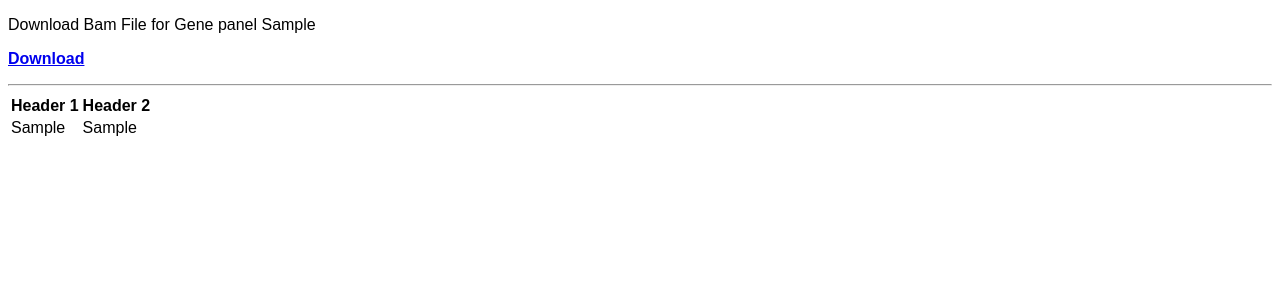
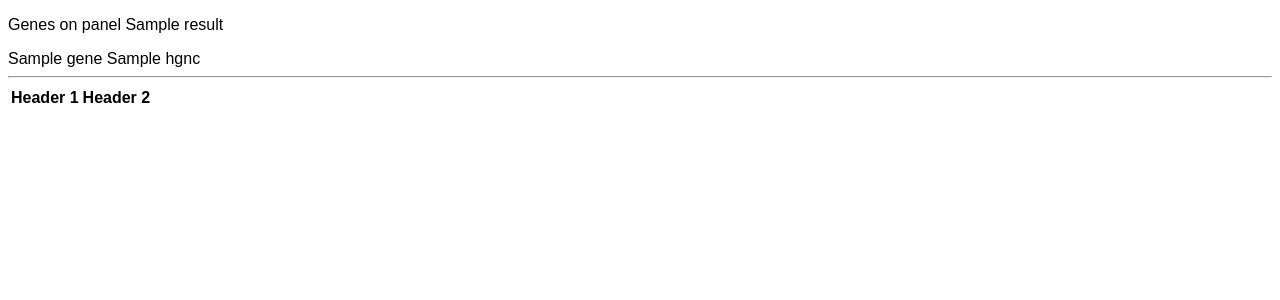
Before and after one commit to Mathew-B-SDGS/Group1_2023_Bioinfo_Stp, a Flask app: template templates/genelist.html in a window 1280 px wide. Shown: the top 300 px of the page. Run offline with Flask 3, Linux system fonts and the light colour scheme; the template is opened without the code that fills it: most values are stand-ins (such as "Sample title", 1, 10 or a date in 2020); lists and menus that the app fills with data are empty.

Commit message:
Links up gene list html

```diff
--- a/app.py
+++ b/app.py
@@ -78,14 +78,14 @@ def create_app(test_config=None):
                 filtered_df = Parsed_results_object.parse(r_code=r_code)
 
                 # Create a dictionary to pass to the results.html template for Jinja to render
-                jina_data = {"df": filtered_df,
+                jijna_data = {"df": filtered_df,
                              "r_json": filtered_api_result, "r": r_code.upper(),
-                               "panel_label": panel_name,
+                             "panel_label": panel_name,
                                "panel_version": panel_version}
 
                 # if the api call has worked, render the results.html template with Jinja data
                 if filtered_api_result:
-                    return render_template("results.html", results=jina_data)
+                    return render_template("results.html", results=jijna_data)
                 else:
                     return "<p>Panel not found </p><a href='/'>Go back</a>"
             # Handle cases where 'r' is not provided or other issues
@@ -98,10 +98,18 @@ def create_app(test_config=None):
         r_code = session.get('r')
         if r_code is not None:
             api_calls_object = bedmake.RCodeToBedFile(r_code, ref_genome='GRCh38')
-            filtered_api_result = api_calls_object.extract_genes_hgnc()
-            return filtered_api_result
+            panel_info = api_calls_object.get_panel_for_genomic_test()
+            gene_name_panel = api_calls_object.extract_genes_hgnc()
+            panel_name = panel_info['name']
+            panel_version = panel_info['version']
+            data_genepage = {"gene_list": gene_name_panel,
+                             "panel_name": panel_name,
+                             "panel_version": panel_version}
+            return render_template("genelist.html", results=data_genepage)
         else:
-            return "<p>No 'r' parameter found in the session</p>"
+            return "No 'r' parameter found in the session"
+
+
 
     @app.route("/search/download", endpoint="download", methods=['POST'])
     def download_file():
--- a/templates/genelist.html
+++ b/templates/genelist.html
@@ -20,8 +20,13 @@
         <link rel="stylesheet" href="">
     </head>
     <body>
-        <p>Download Bam File for Gene panel {{r}}</p>
-        <p><a href="/search/download"><b> Download</b></a></p>
+        <p>Genes on panel {{results.panel_name}} </p>
+        {% for gene, HGNC in results.gene_list %}
+        <tr>
+          <td>{{gene}}</td>
+          <td>{{HGNC}}</td>
+        </tr>
+        {% endfor %}
         <hr>
         <table>
             <thead>
@@ -32,13 +37,6 @@
               </tr>
             </thead>
             <tbody>
-              {% for item in genes %}
-                <tr>
-                  <td>{{ item.key1 }}</td>
-                  <td>{{ item.key2 }}</td>
-                  <!-- Add more columns as needed, using keys from your dictionary -->
-                </tr>
-              {% endfor %}
             </tbody>
           </table>
 
```
